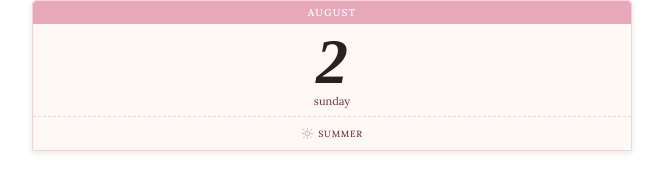
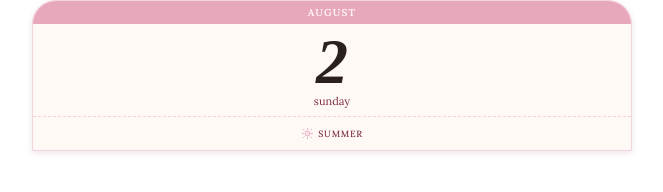
Before and after one commit to deswithella/notion-widgets, a plain HTML site: page pink-coquette/tear-off-calendar.html in a window 1280 px wide. Shown: the full height of the page, 308-971 px from the left. Drawn offline with Linux system fonts and the light colour scheme; a web font is replaced by a local one.

Commit message:
Update tear-off-calendar.css

```diff
--- a/pink-coquette/tear-off-calendar.css
+++ b/pink-coquette/tear-off-calendar.css
@@ -17,7 +17,7 @@ body {
   max-width: 600px;
   background: var(--cream);
   border: 1px solid var(--border);
-  border-radius: 4px 4px 0 0;
+  border-radius: var(--radius-card) var(--radius-card) 0 0;
   text-align: center;
   box-shadow: 0 2px 6px rgba(123, 45, 62, 0.12);
   box-sizing: border-box;
@@ -32,7 +32,7 @@ body {
   letter-spacing: 0.12em;
   text-transform: uppercase;
   padding: 5px;
-  border-radius: 4px 4px 0 0;
+  border-radius: var(--radius-card) var(--radius-card) 0 0;
 }
 
 .page-day-number {
```
